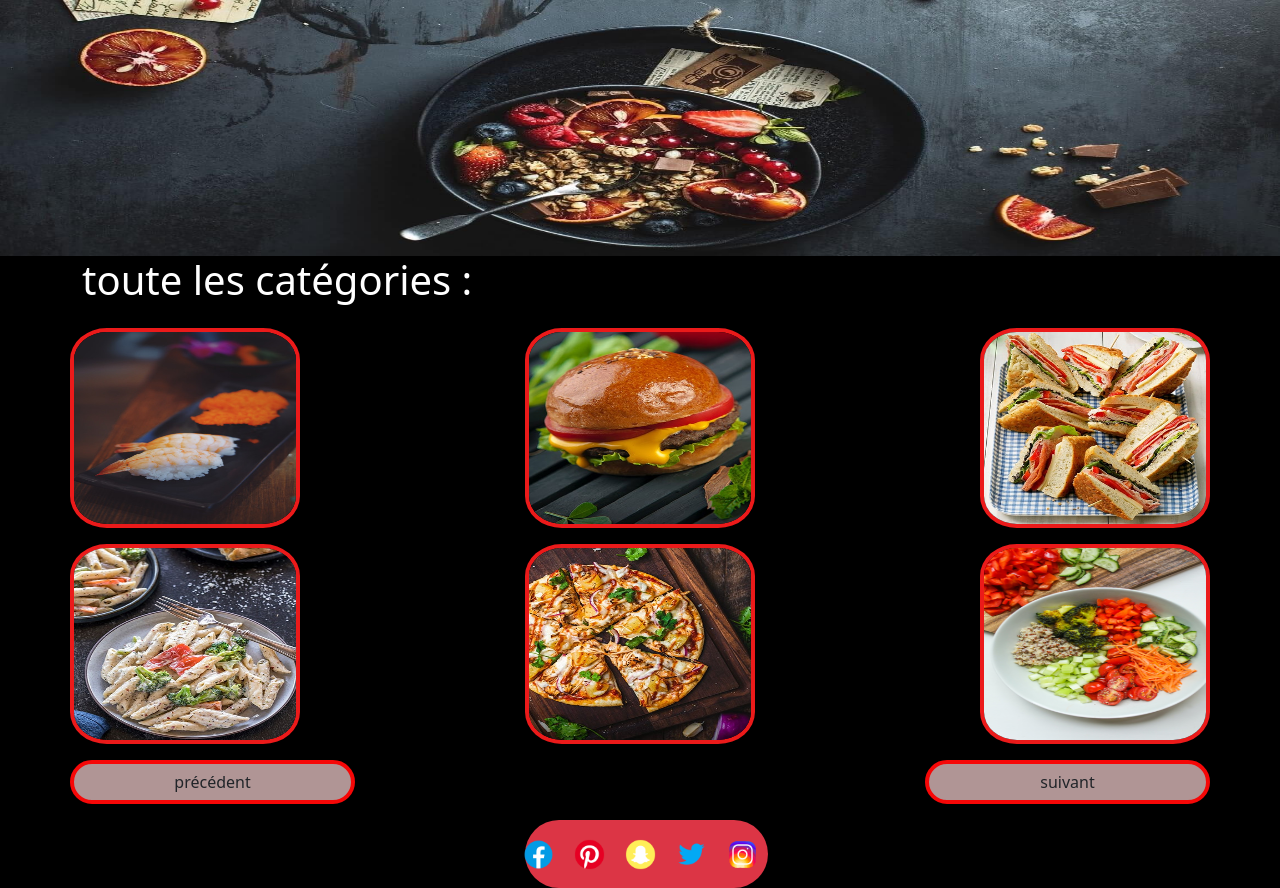
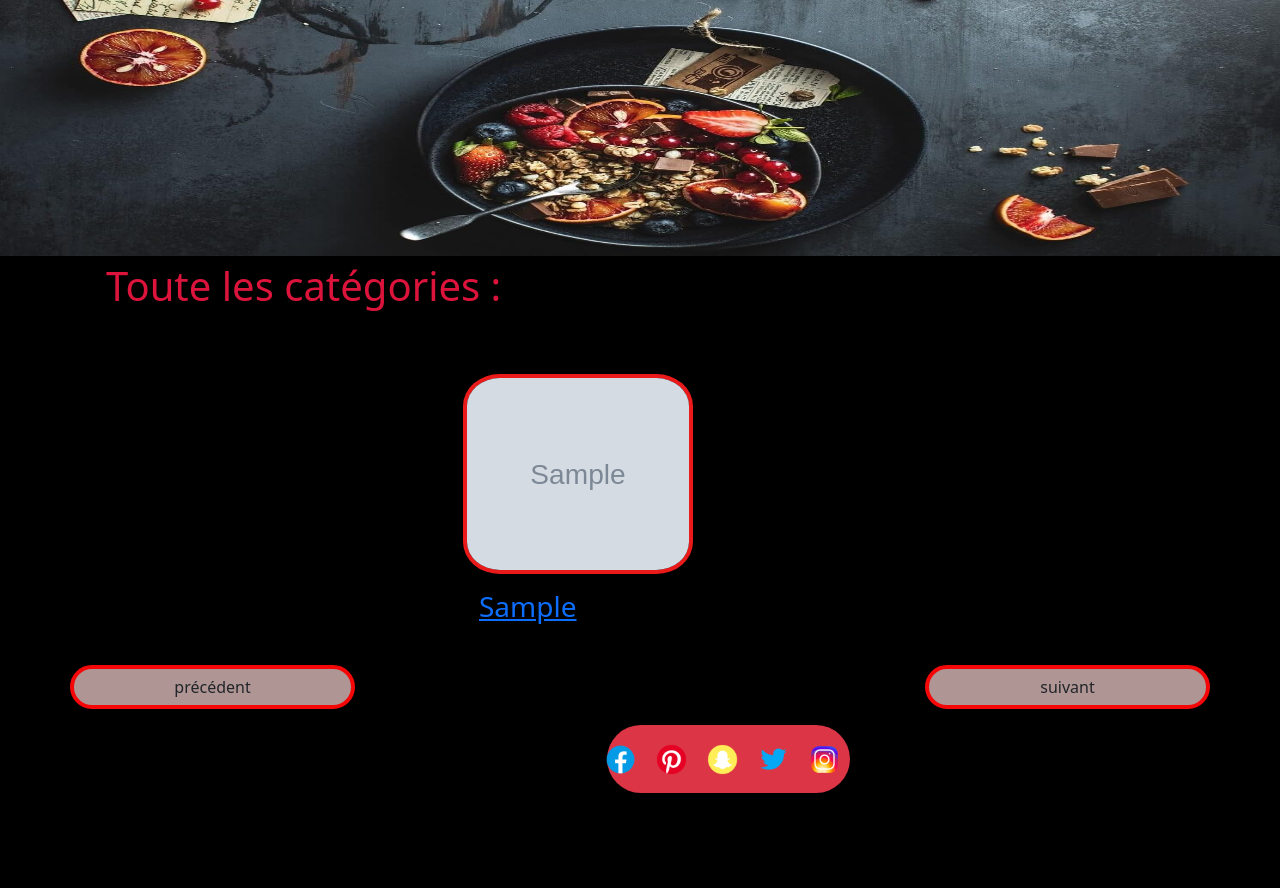
Before and after one commit to samirb80440/Full-stack, a PHP site: page /Categorie.php in a window 1280 px wide. Shown: the part 77-965 px from the top of the page. After the commit the page ends 870 px from the top, so only its background shows below. Run offline with PHP 8.4, Linux system fonts and the light colour scheme; tables that the repository leaves empty or names only in its code hold one stand-in row (values such as "Sample post"); grey boxes marked "Sample" are stand-in pictures; some libraries are stand-ins or nearby versions.

Commit message:
plat et commande a faire

```diff
--- a/the district/Categorie.php
+++ b/the district/Categorie.php
@@ -1,50 +1,58 @@
-<!DOCTYPE html>
-<html lang="fr">
-<head>
-    <meta charset="utf-8">
-    <meta name="viewport" content="width=device-width, initial-scale=1, shrink-to-fit=no">
-    <link href="https://cdn.jsdelivr.net/npm/bootstrap@5.3.3/dist/css/bootstrap.min.css" rel="stylesheet"
-        integrity="sha384-QWTKZyjpPEjISv5WaRU9OFeRpok6YctnYmDr5pNlyT2bRjXh0JMhjY6hW+ALEwIH" crossorigin="anonymous">
-    <link rel="stylesheet" href="assets/css/Catégorie.css">
-    <link rel="shortcut icon" type="image/png" href="assets/images_the_district/the_district_brand/favicon.png">
-    <title>District</title>
-</head>
-<body>
 <?php
     require_once('header.php')
     ?>
-    <div id="page1">
+
+<?php
+    $stmt = $conn->prepare("SELECT * FROM categorie");
+
+    try {
+
+        $stmt->execute();
+
+    } catch (PDOException $e) {
+
+        echo 'Erreur lors de l\'exécution de la requête : ' . $e->getMessage();
+    }
+
+    $result = $stmt->fetchAll();
+
+
+
+
+    $i = 1;
+    foreach($result as $category){
+      if($i==1){
+        echo '<div id="page1">
         <div class="container">
-            <div class="h1">toute les catégories :</div>
-            <div class="row justify-content-between">
-                <img class="imagecat imageanime img-fluid col-3 mt-3" src="assets/images_the_district/category/asian_food_cat.jpg"
-                    alt="catasian" onclick="redirection(1)">
-                <img class="imagecat  imageanime img-fluid col-3 mt-3" src="assets/images_the_district/category/burger_cat.jpg"
-                    alt="catburger" onclick="redirection(2)">
-                <img class="imagecat  imageanime img-fluid col-3 mt-3" src="assets/images_the_district/category/sandwich_cat.jpg"
-                    alt="catsandwich" onclick="redirection(6)">
-            </div>
-            <div class="row justify-content-between">
-                <img class="imagecat imageanime img-fluid col-3 mt-3" src="assets/images_the_district/category/pasta_cat.jpg"
-                    alt="catpasta" onclick="redirection(3)">
-                <img class="imagecat imageanime img-fluid col-3 mt-3" src="assets/images_the_district/category/pizza_cat.jpg"
-                    alt="catpizza" onclick="redirection(4)">
-                <img class="imagecat imageanime img-fluid col-3 mt-3" src="assets/images_the_district/category/salade_cat.jpg"
-                    alt="catsalade" onclick="redirection(5)">
-            </div>
-        </div>
-    </div>
-    <div id="page2">
+                <div class="fs-1 texte ms-md-4 red">Toute les catégories :</div><br>
+                  <div class="row justify-content-between mt-3">';
+      }  elseif($i==7) {
+        echo '<div id="page2">
         <div class="container">
-            <div class="h1">toute les catégories :</div>
-            <div class="row justify-content-around mt-3">
-                <img class="imagecat  imageanime img-fluid col-3" src="assets/images_the_district/category/veggie_cat.jpg"
-                    alt="catveggie" onclick="redirection(7)">
-                <img class="imagecat imageanime img-fluid col-3" src="assets/images_the_district/category/wrap_cat.jpg"
-                    alt="catwrap" onclick="redirection(8)">
-            </div>
-        </div>
-    </div>
+                <div class="fs-1 texte ms-md-4 red ">Toute les catégories :</div><br>
+                  <div class="row justify-content-between mt-3">';
+      };
+      echo '<div class="card col-12 col-sm-6 col-md-4 mt-3 mx-auto">
+                        <a  href="/Categorie.php'.$category['libelle'].'.html">
+                        <img src="assets/images_the_district/category/'.$category['image'].'" class="imageanime imagecat img-fluid" alt="'.$category['libelle'].'food">
+                        <div class="card-body">
+                          <h5 class="card-title h3">'.$category['libelle'].'</h5>
+                        </div>
+                      </a>
+                      </div>';
+                      if($i == 6 or $i ==8 ){
+                        echo ' </div>
+                            </div>
+                          </div>';}
+    $i++;
+    };
+?>
+
+
+
+
+
+
     <div id="boutonarmy" class="container">
         <div class="row justify-content-between mt-3">
             <button class="btn btn-succes color-B09595 rounded-pill col-3" type="button"
--- a/the district/assets/css/Catégorie.css
+++ b/the district/assets/css/Catégorie.css
@@ -75,7 +75,13 @@ body {
     color: white;
 }
 
+.card{
+    background-color: black;
+}
 
+.red{
+    color: crimson;
+}
 
 button {
     color: #B09595;
--- a/the district/index.php
+++ b/the district/index.php
@@ -26,7 +26,7 @@
             $i = 0;
                 foreach($result as $category){
                     echo '<div class="col-12 col-sm-6 col-lg-4 mt-3"">
-                    <a class= href="/Categorie.php">
+                  <a  href="/Categorie.php'.$category['libelle'].'.html">
                         <img src="assets/images_the_district/category/'.$category['image'].'" class="imageanime imagecat img-fluid" alt="'.$category['libelle'].'">
                         <div class="card-body">
                             <h5 class="card-title">'.$category['libelle'].'</h5>
@@ -65,8 +65,7 @@
             $stmt->execute();
             $stockcat = $stmt->fetch();
             echo '  <div class="col-12 col-sm-6 col-lg-4 mt-3"">
-                    <a class= href="/Categorie.php">
-                        <a class= href="#'.$stockcat['libelle'].'.html">
+                   <a  href="/Categorie.php'.$stockcat['libelle'].'.html">
                             <img src="assets/images_the_district/food/'.$plat["image"].'" class="imageanime imageplat img-fluid" alt="'.$plat["libelle"].'">
                             <div class="card-body">
                                 <h5 class="card-title">'.$plat["libelle"].'</h5>
```
